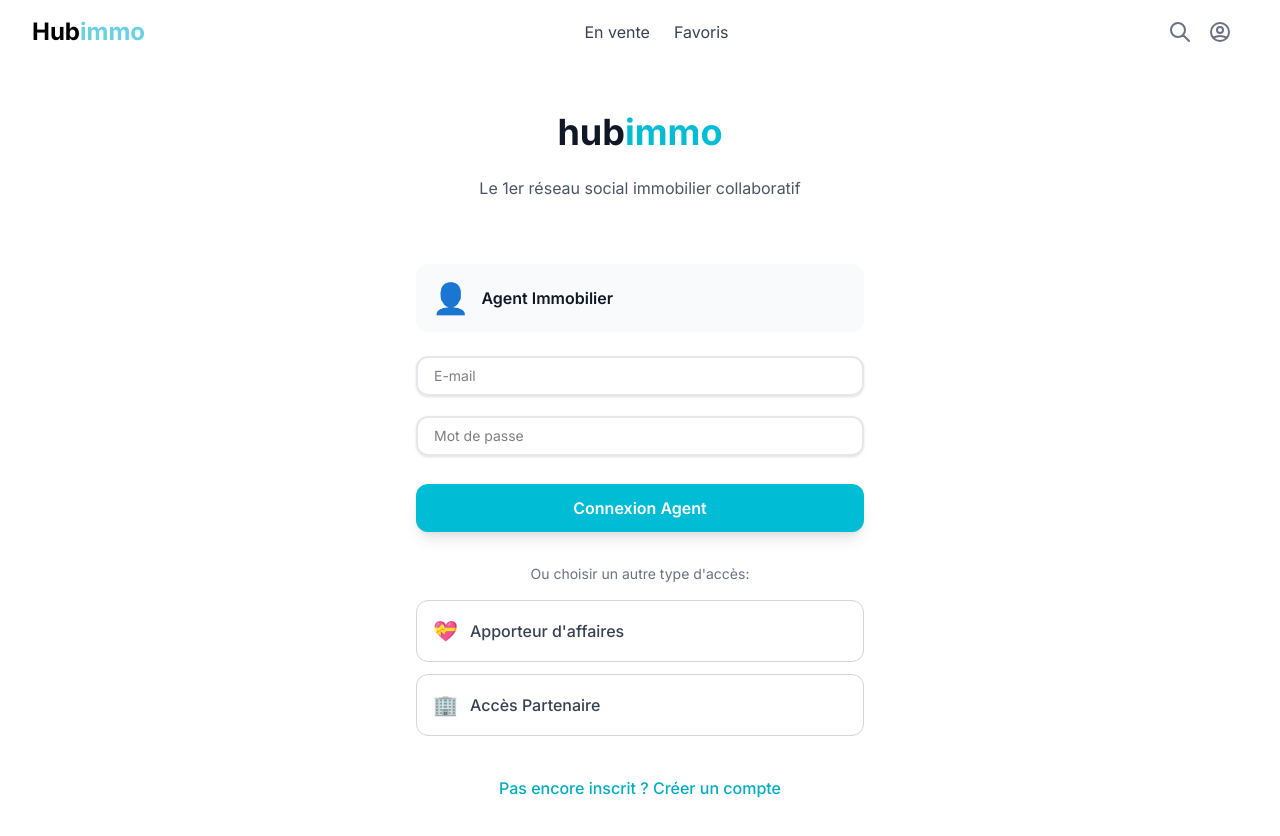
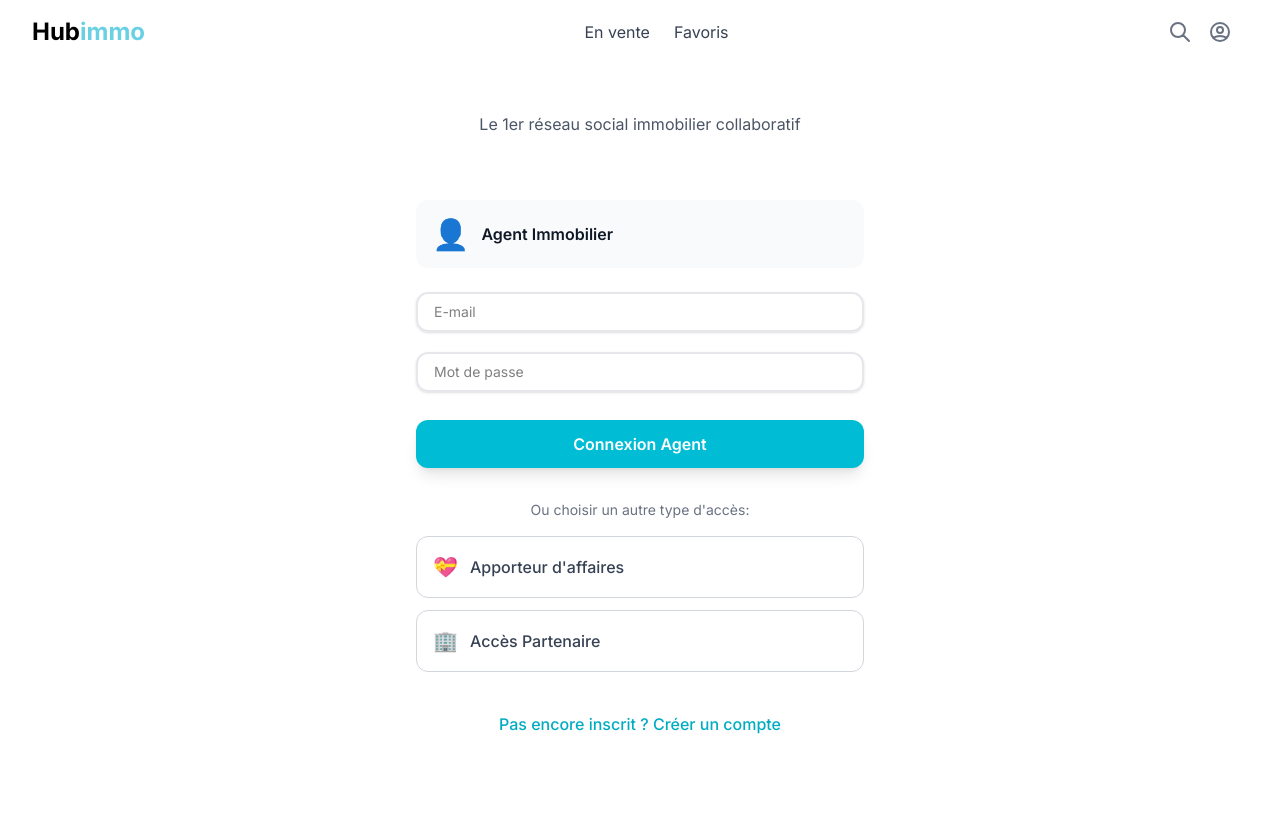
Before and after one commit to karandeep4423/mon-hub-immo, a Next.js app in the folder client/: page / in a window 1280 px wide. Shown: the top 836 px of the page. Built offline with nearby package versions, Linux system fonts and the light colour scheme; no server answers.

Commit message:
edit page acceuil

```diff
--- a/client/app/layout.tsx
+++ b/client/app/layout.tsx
@@ -4,6 +4,7 @@ import { Inter } from 'next/font/google';
 import { AuthProvider } from '@/providers/AuthProvider';
 import { ToastContainer } from 'react-toastify';
 import 'react-toastify/dist/ReactToastify.css';
+import Header from './components/Header';
 import './globals.css';
 
 const inter = Inter({ subsets: ['latin'] });
@@ -21,6 +22,7 @@ export default function RootLayout({
   return (
     <html lang="en">
       <body className={inter.className}>
+        <Header />
         <AuthProvider>
           {children}
           <ToastContainer
--- a/client/app/page.tsx
+++ b/client/app/page.tsx
@@ -1,6 +1,5 @@
 import type { Metadata } from 'next';
 import { LoginWithUserType } from '@/components/auth/LoginWithUserType';
-import Header from './components/Header';
 
 export const metadata: Metadata = {
   title: 'Connexion - HubImmo',
@@ -10,7 +9,6 @@ export const metadata: Metadata = {
 export default function LoginPage() {
   return (
     <>
-      <Header />
       <LoginWithUserType />
     </>
   );
--- a/client/components/auth/LoginWithUserType.tsx
+++ b/client/components/auth/LoginWithUserType.tsx
@@ -95,9 +95,7 @@ export const LoginWithUserType: React.FC = () => {
     <div className="min-h-screen bg-white flex flex-col">
       {/* Header */}
       <div className="text-center pt-8 sm:pt-12 pb-6 sm:pb-8 px-4 sm:px-6">
-        <h1 className="text-2xl sm:text-3xl lg:text-4xl font-bold text-gray-900 mb-4 sm:mb-6">
-          hub<span className="text-cyan-500">immo</span>
-        </h1>
+
         <p className="text-sm sm:text-base text-gray-600 mb-6 sm:mb-8 max-w-md mx-auto">
           Le 1er réseau social immobilier collaboratif
         </p>
--- a/client/components/auth/UserTypeSelection.tsx
+++ b/client/components/auth/UserTypeSelection.tsx
@@ -34,7 +34,7 @@ export const UserTypeSelection: React.FC = () => {
   return (
     <div className="min-h-screen bg-white flex flex-col">
       {/* Header */}
-      <div className="flex-shrink-0 text-center pt-16 pb-8 px-6">
+      {/* <div className="flex-shrink-0 text-center pt-16 pb-8 px-6">
         <h1 className="text-3xl sm:text-4xl font-bold text-gray-900 mb-4">
           hub<span className="text-cyan-500">immo</span>
         </h1>
@@ -46,7 +46,7 @@ export const UserTypeSelection: React.FC = () => {
           <p className="text-lg text-gray-600">
             Le 1er réseau social immobilier collaboratif
           </p>
-        </div>
+        </div> */}
 
       </div>
 
```
